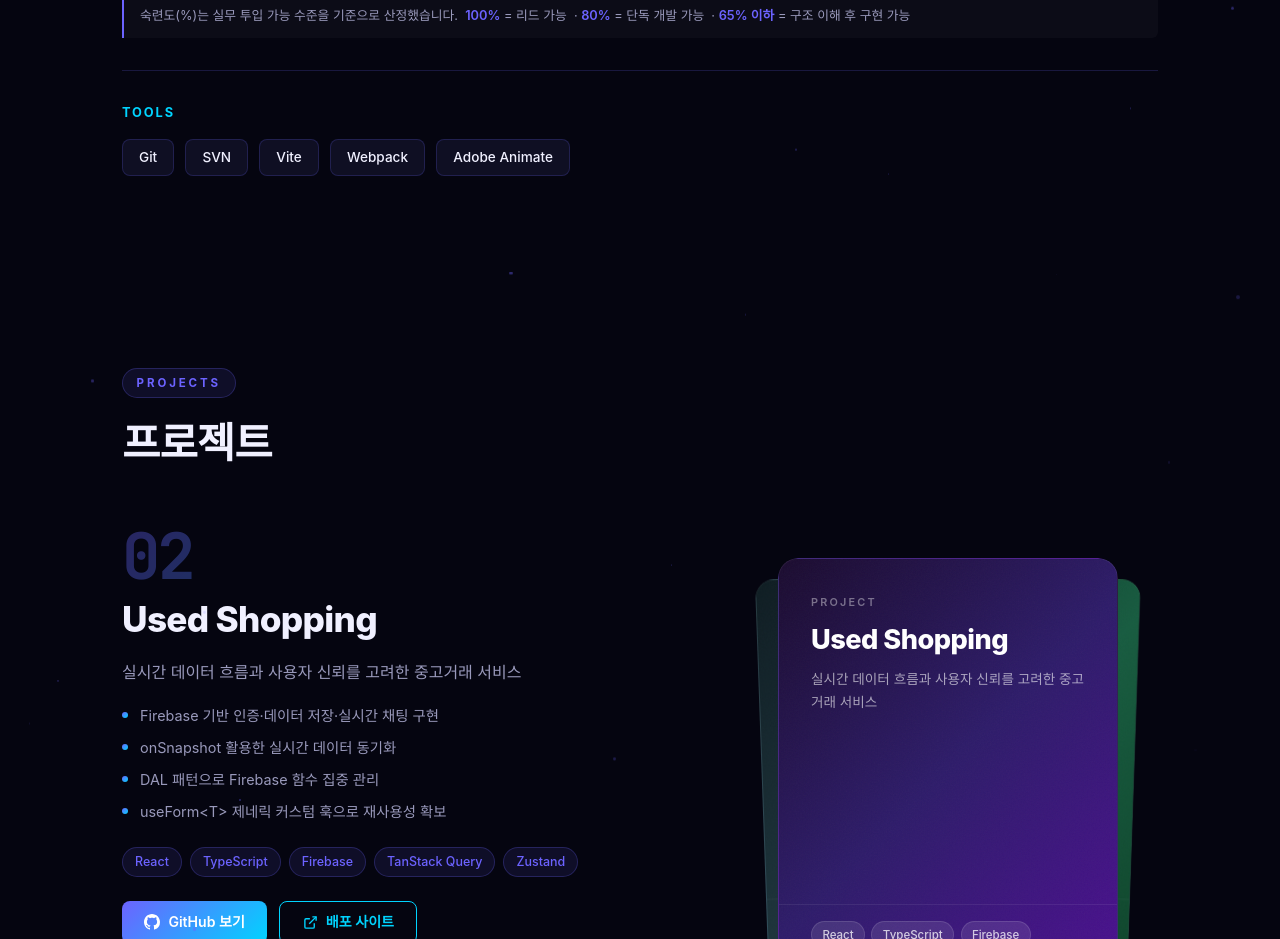
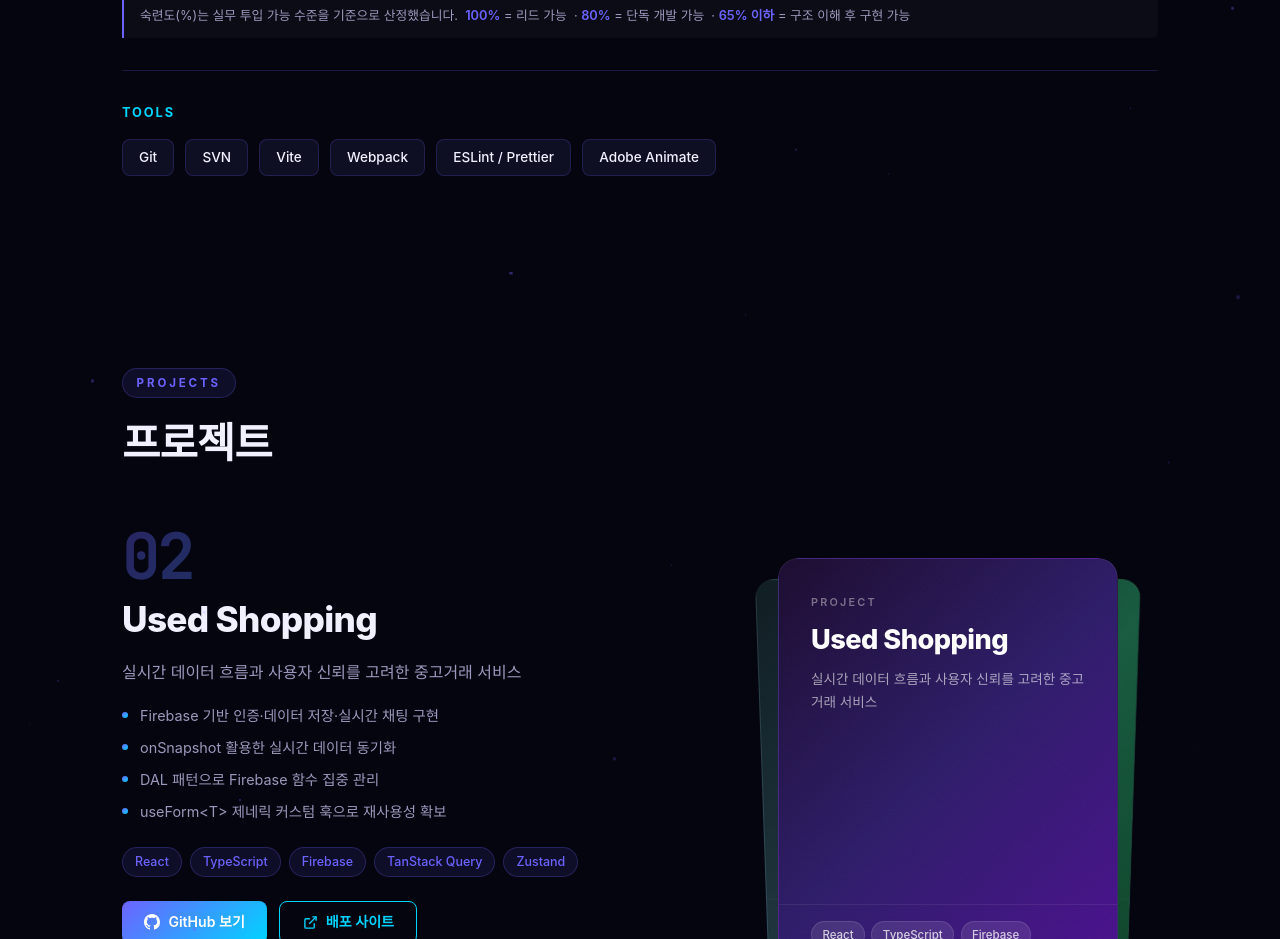
Before and after one commit to qdcv0272/MY_Profile, a React (Vite) app: page / in a window 1280 px wide. Shown: the part 2200-3139 px from the top of the page. Built offline with nearby package versions, Linux system fonts and the light colour scheme.

Commit message:
feat: add ESLint / Prettier to tools

```diff
--- a/src/components/Skills.tsx
+++ b/src/components/Skills.tsx
@@ -89,8 +89,7 @@
         </div>
 
         <p className="skills__level-note">
-          숙련도(%)는 실무 투입 가능 수준을 기준으로 산정했습니다.
-          &nbsp;<strong>100%</strong> = 리드 가능 &nbsp;·&nbsp;
+          숙련도(%)는 실무 투입 가능 수준을 기준으로 산정했습니다. &nbsp;<strong>100%</strong> = 리드 가능 &nbsp;·&nbsp;
           <strong>80%</strong> = 단독 개발 가능 &nbsp;·&nbsp;
           <strong>65% 이하</strong> = 구조 이해 후 구현 가능
         </p>
--- a/src/data/profile.ts
+++ b/src/data/profile.ts
@@ -81,5 +81,5 @@
     { name: "Firebase", level: 75 },
     { name: "Prisma / PostgreSQL", level: 55 },
   ],
-  tools: ["Git", "SVN", "Vite", "Webpack", "Adobe Animate"],
+  tools: ["Git", "SVN", "Vite", "Webpack", "ESLint / Prettier", "Adobe Animate"],
 };
```
